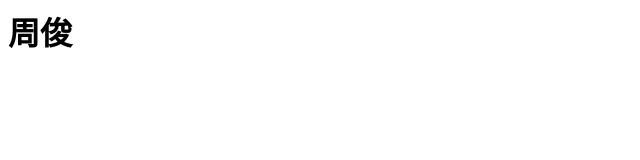
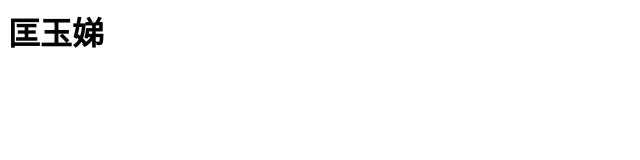
Before and after one commit to Zuuok/Zuuok.github.io, a plain HTML site: page index.html in a window 1280 px wide. Shown: the whole page, without its empty margins (0-640 px from the left). Drawn offline with Linux system fonts and the light colour scheme.

Commit message:
Update index.html

```diff
--- a/index.html
+++ b/index.html
@@ -1 +1 @@
-<h1>周俊</h1>
+<h1>匡玉娣</h1>
```
